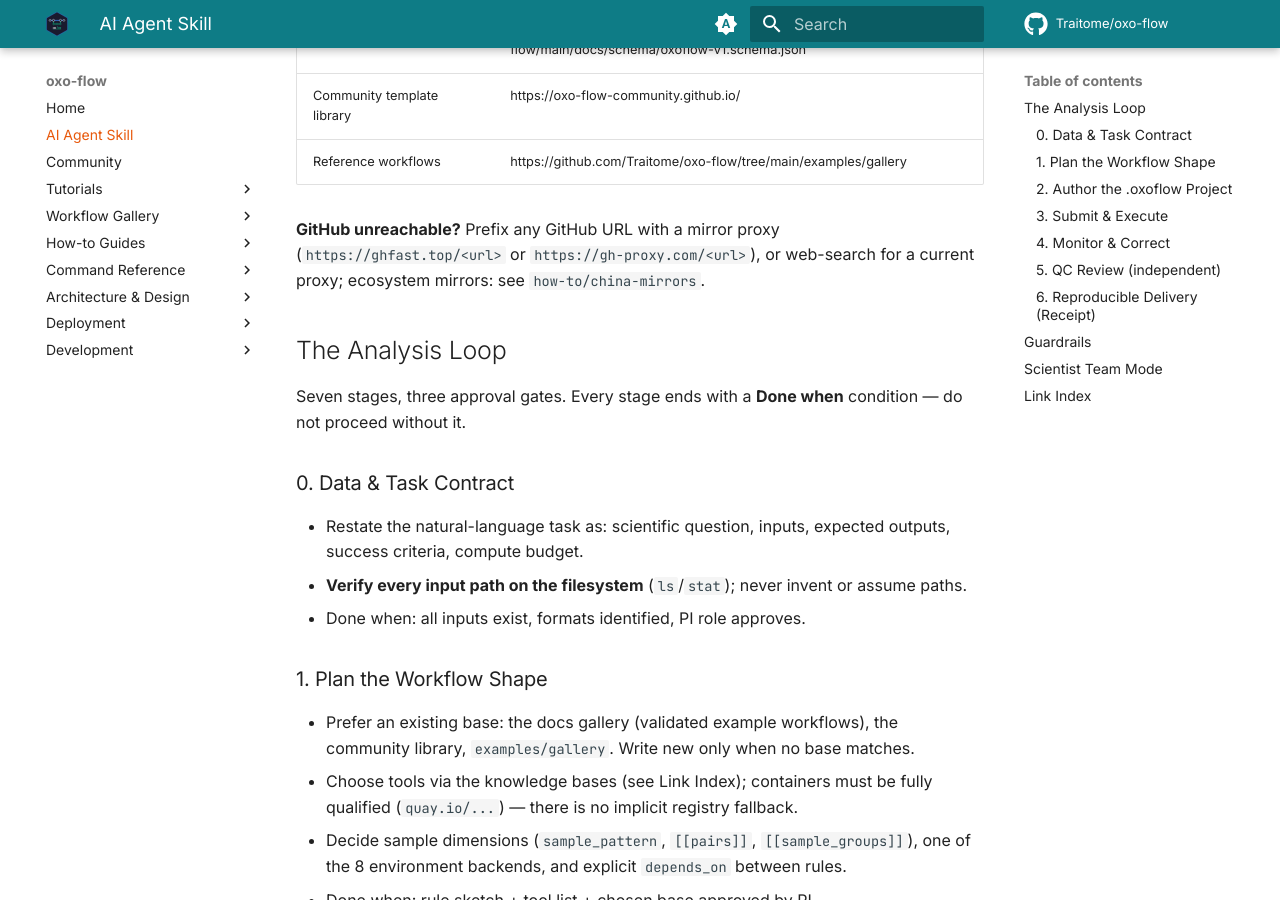
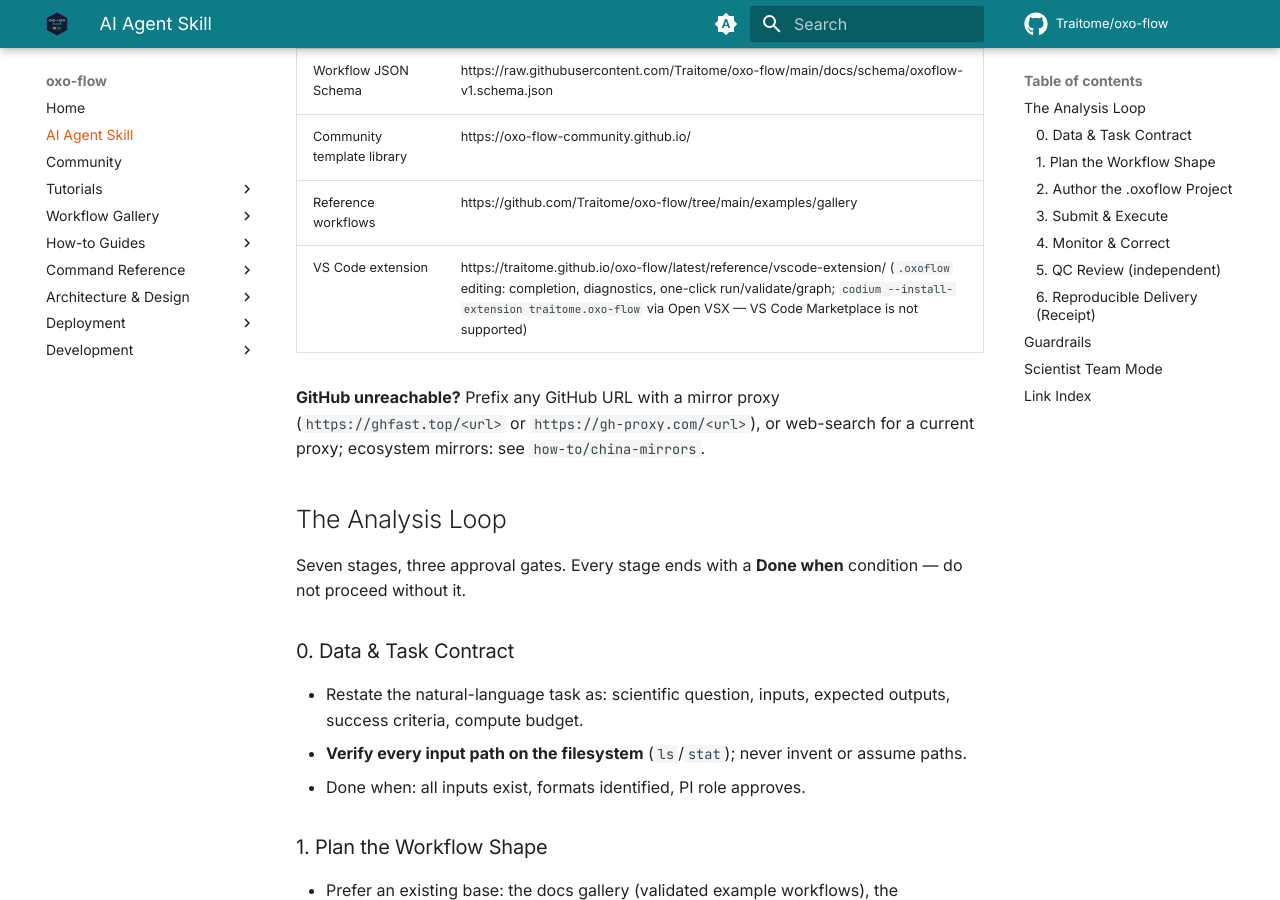
Before and after one commit to Traitome/oxo-flow, an MkDocs documentation site: the page built from docs/guide/src/SKILL.md, in a window 1280 px wide and 900 px high, scrolled down 580 px. Built offline with MkDocs 1.6.1 and Material for MkDocs 9.7.7, drawn with Linux system fonts in a browser that asks for light colours; comment, search, counter and statistics services are not loaded; the version menu is left out.

Commit message:
docs(skill): point to the VS Code extension in the entry-point table
Adds a one-row VSX pointer to the canonical entry points: docs link,
what the extension covers, the Open VSX install command, and the honest
note that the VS Code Marketplace is not supported.

Co-Authored-By: Claude <noreply@anthropic.com>

```diff
--- a/docs/guide/src/SKILL.md
+++ b/docs/guide/src/SKILL.md
@@ -27,6 +27,7 @@ per task; follow the links for details on demand.
 | Workflow JSON Schema | https://raw.githubusercontent.com/Traitome/oxo-flow/main/docs/schema/oxoflow-v1.schema.json |
 | Community template library | https://oxo-flow-community.github.io/ |
 | Reference workflows | https://github.com/Traitome/oxo-flow/tree/main/examples/gallery |
+| VS Code extension | https://traitome.github.io/oxo-flow/latest/reference/vscode-extension/ (`.oxoflow` editing: completion, diagnostics, one-click run/validate/graph; `codium --install-extension traitome.oxo-flow` via Open VSX — VS Code Marketplace is not supported) |
 
 **GitHub unreachable?** Prefix any GitHub URL with a mirror proxy
 (`https://ghfast.top/<url>` or `https://gh-proxy.com/<url>`), or web-search for
```
